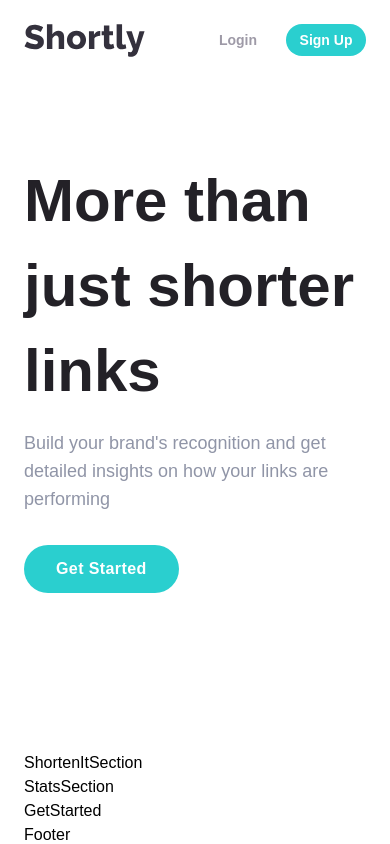
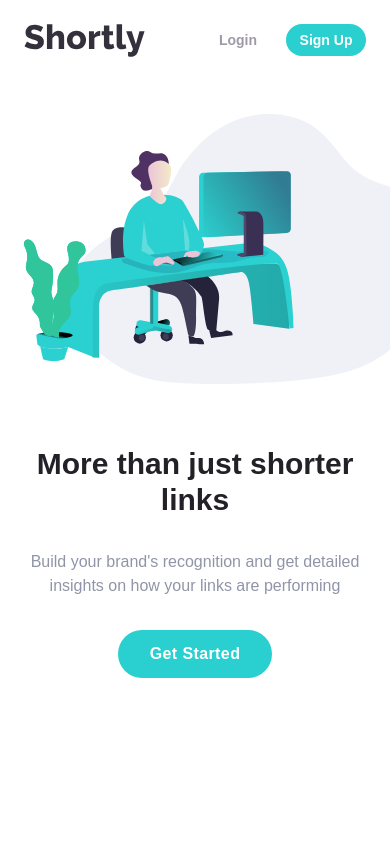
Before and after one commit to Dina2703/url_shortinig_api, a React (Create React App) app: page / in a window 390 px wide. Shown: the top 844 px of the page. Built offline with nearby package versions, Linux system fonts and the light colour scheme.

Commit message:
responsive Hero section

```diff
--- a/src/App.js
+++ b/src/App.js
@@ -7,7 +7,7 @@ import Footer from "./components/Footer";
 
 function App() {
   return (
-    <div className="App  font-poppins px-6 md:px-12 lg:px-20">
+    <div className="App  font-poppins px-6 md:px-10 lg:px-16 max-w-6xl lg:mx-auto overflow-x-hidden">
       <Navbar />
       <HeroSection />
       <ShortenItSection />
--- a/src/components/HeroSection.js
+++ b/src/components/HeroSection.js
@@ -4,19 +4,22 @@ import ButtonComponent from "./ButtonComponent";
 
 function HeroSection() {
   return (
-    <section id="hero" className="h-[70svh] mb-20 ">
-      <div className="  h-full flex  items-center justify-between   flex-row-reverse">
-        <div className="md:w-1/2 h-full relative" id="heroImg" />
-        <div className="md:w-1/2">
-          <div className=" ">
-            <h1 className="text-6xl font-[900] text-veryDarkViolet font-customBold  mb-4 font-poppins leading-[85px]">
+    <section id="hero" className="h-screen md:h-[75svh] mb-16 ">
+      <div className="h-full flex flex-col items-start md:justify-between  md:flex-row-reverse lg:pr-16">
+        <div
+          className="w-full md:w-1/2 h-2/5 md:h-full relative mb-3 md:mb-0 "
+          id="heroImg"
+        />
+        <div className="w-full md:w-1/2  md:h-4/5 h-2/5 flex md:items-center items-start">
+          <div className="text-center md:text-left ">
+            <h1 className="text-3xl lg:text-5xl 2xl:text-6xl   font-[900] text-veryDarkViolet font-customBold  mb-4 font-poppins  py-4 ">
               More than just shorter links
             </h1>
-            <p className="text-darkGrayishBlue text-lg ">
+            <p className="text-darkGrayishBlue md:text-lg ">
               Build your brand's recognition and get detailed insights on how
               your links are performing
             </p>
-            <div className="mt-8">
+            <div className="mt-8  flex justify-center md:justify-start">
               <ButtonComponent text="Get Started " />
             </div>
           </div>
--- a/src/index.css
+++ b/src/index.css
@@ -9,9 +9,17 @@
   content: "";
   background-image: url(../public/illustration-working.svg);
   background-repeat: no-repeat;
-  background-size: 100% 100%;
-  top: 0;
-  left: 60px;
-  width: 130%;
-  height: 100%;
+  background-size: contain;
+  background-position: center;
+  left: 5%;
+  width: 120%;
+  height: 80%;
 }
+
+@media only screen and (max-width: 768px) {
+  #heroImg::after {
+    top: 0;
+    left: 0;
+    height: 100%;
+  }
+}
--- a/tailwind.config.js
+++ b/tailwind.config.js
@@ -26,6 +26,15 @@ module.exports = {
       fontFamily: {
         poppins: "Poppins, sans-serif",
       },
+      fontSize: {
+        "6xl": [
+          "4rem",
+          {
+            lineHeight: "4.2rem",
+            letterSpacing: "-0.01em",
+          },
+        ],
+      },
     },
   },
   plugins: [],
```
